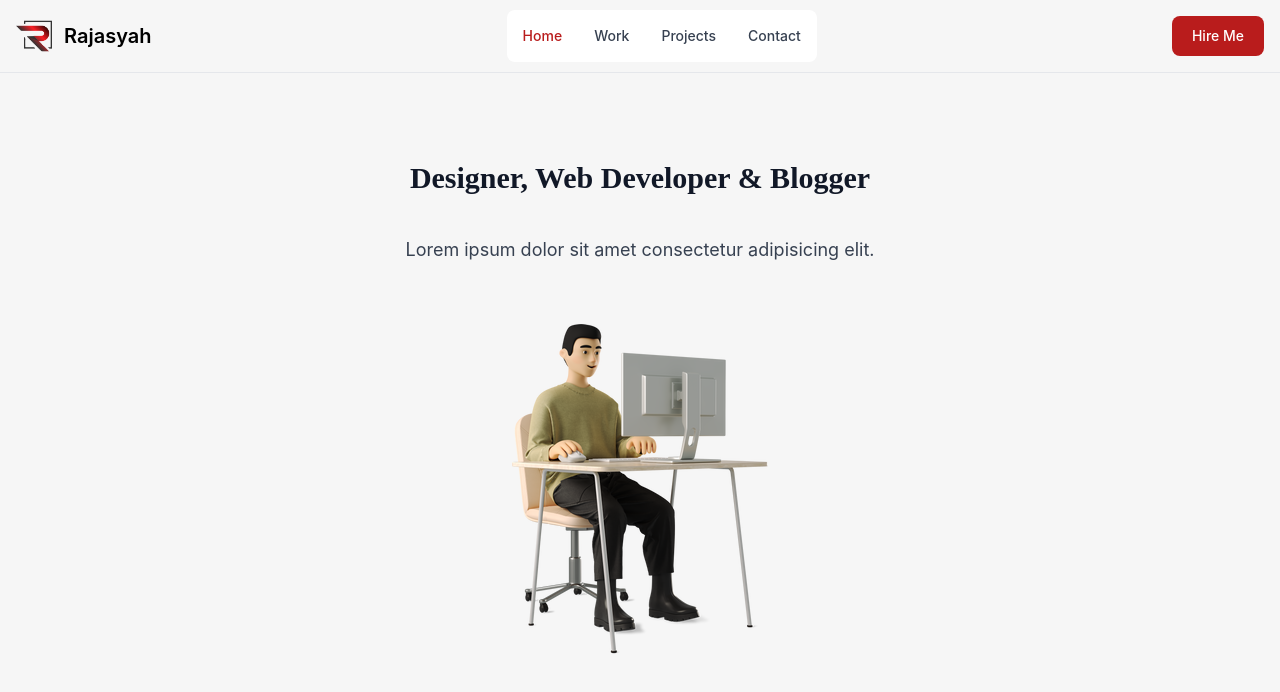
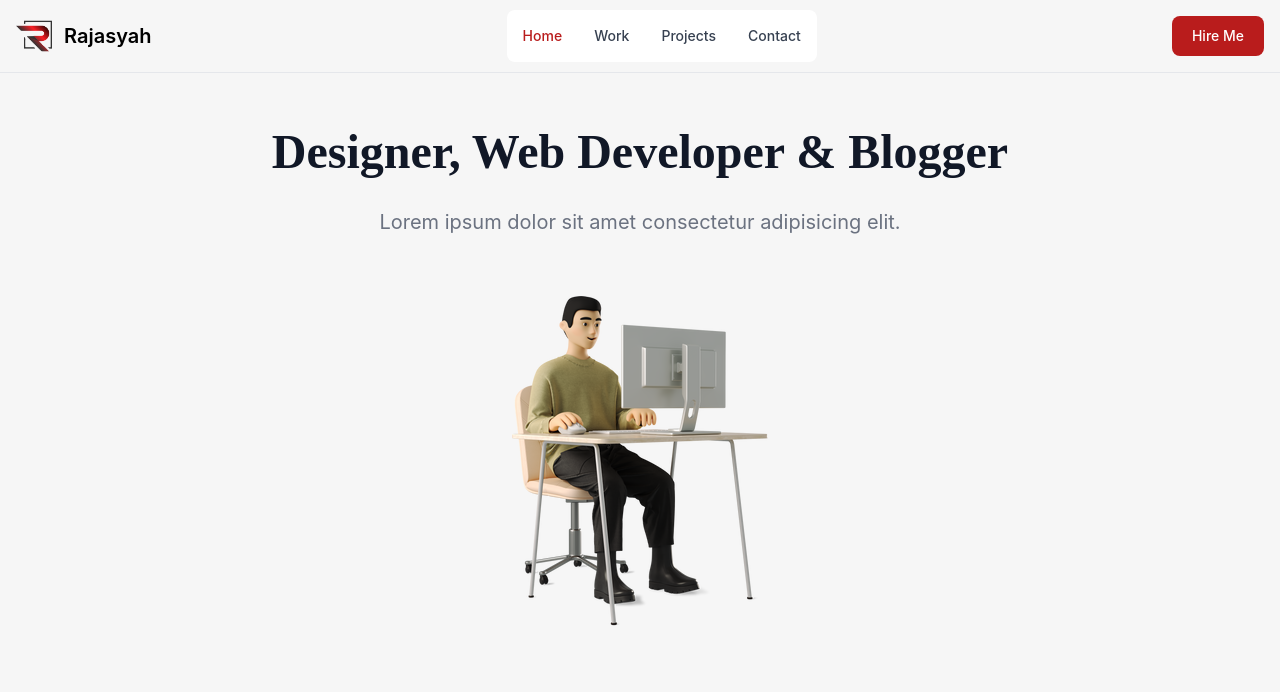
Before and after one commit to rajasyah/rajasyah.github.io, a plain HTML site: page index.html in a window 1280 px wide. Drawn offline with nearby package versions, Linux system fonts and the light colour scheme.

Commit message:
resize page

```diff
--- a/index.html
+++ b/index.html
@@ -68,7 +68,7 @@
             >
               <li>
                 <a
-                  href="#"
+                  href="#home"
                   class="block py-2 pl-3 pr-4 text-white bg-red-700 rounded md:bg-transparent md:text-red-700 md:p-0 dark:text-white"
                   aria-current="page"
                   >Home</a
@@ -101,14 +101,15 @@
       </nav>
 
       <div
-        class="relativeNavbar flex flex-col justify-center items-center gap-5 text-center mt-40"
+        class="relativeNavbar flex flex-col justify-center items-center gap-5 text-center mt-32"
+        id="home"
       >
         <h1
-          class="font-['syne'] text-4xl font-bold text-gray-900 sm:text-3xl text-[#e21500]"
+          class="font-['syne'] text-2xl lg:text-5xl font-bold text-gray-900 md:text-4xl sm:text-3xl text-[#e21500]"
         >
           Designer, Web Developer & Blogger
         </h1>
-        <p class="text-lg text pt-5 text-gray-700 sm:text-md">
+        <p class="lg:text-xl text pt-3 text-gray-500 md:text-lg sm:text-md">
           Lorem ipsum dolor sit amet consectetur adipisicing elit.
         </p>
         <img
```
